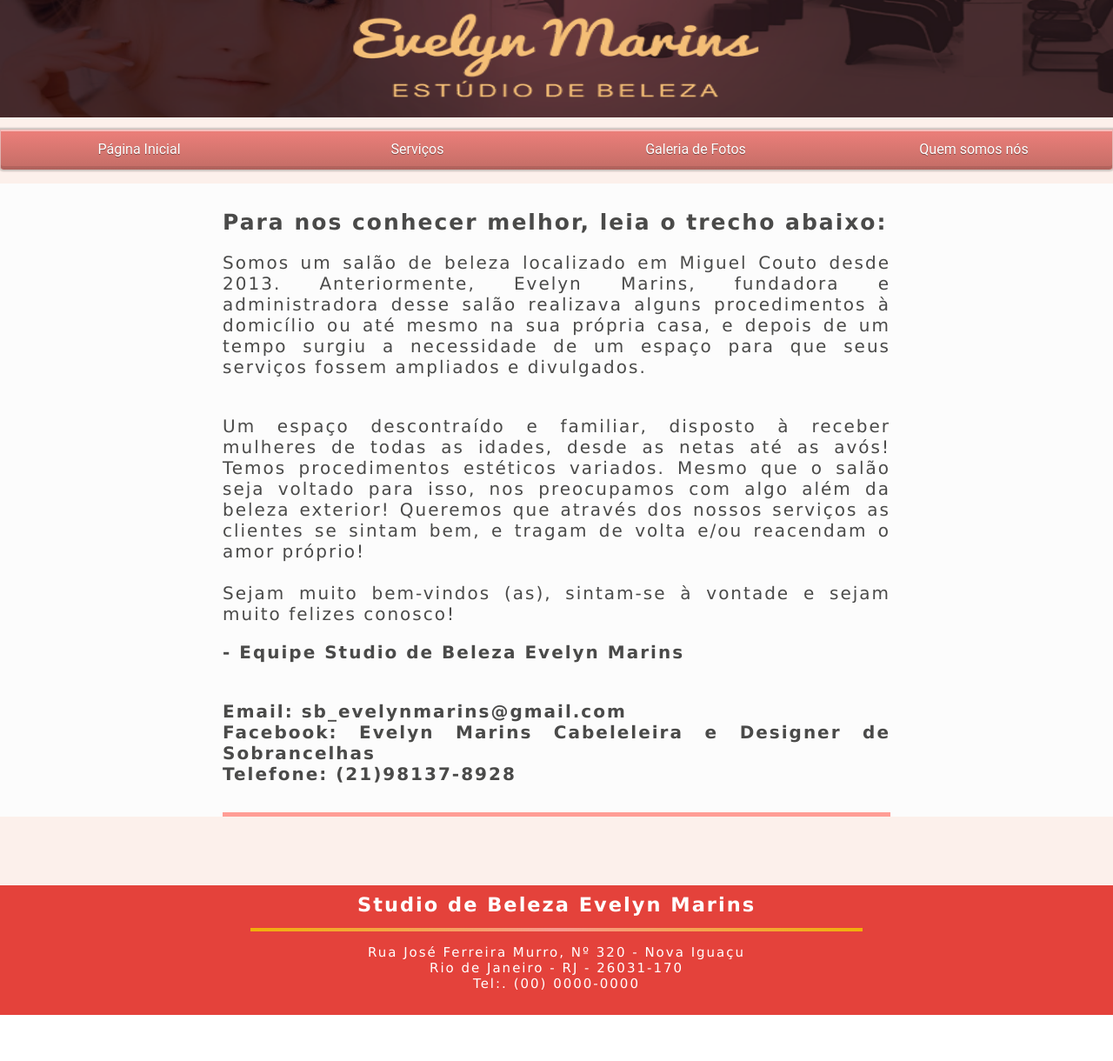
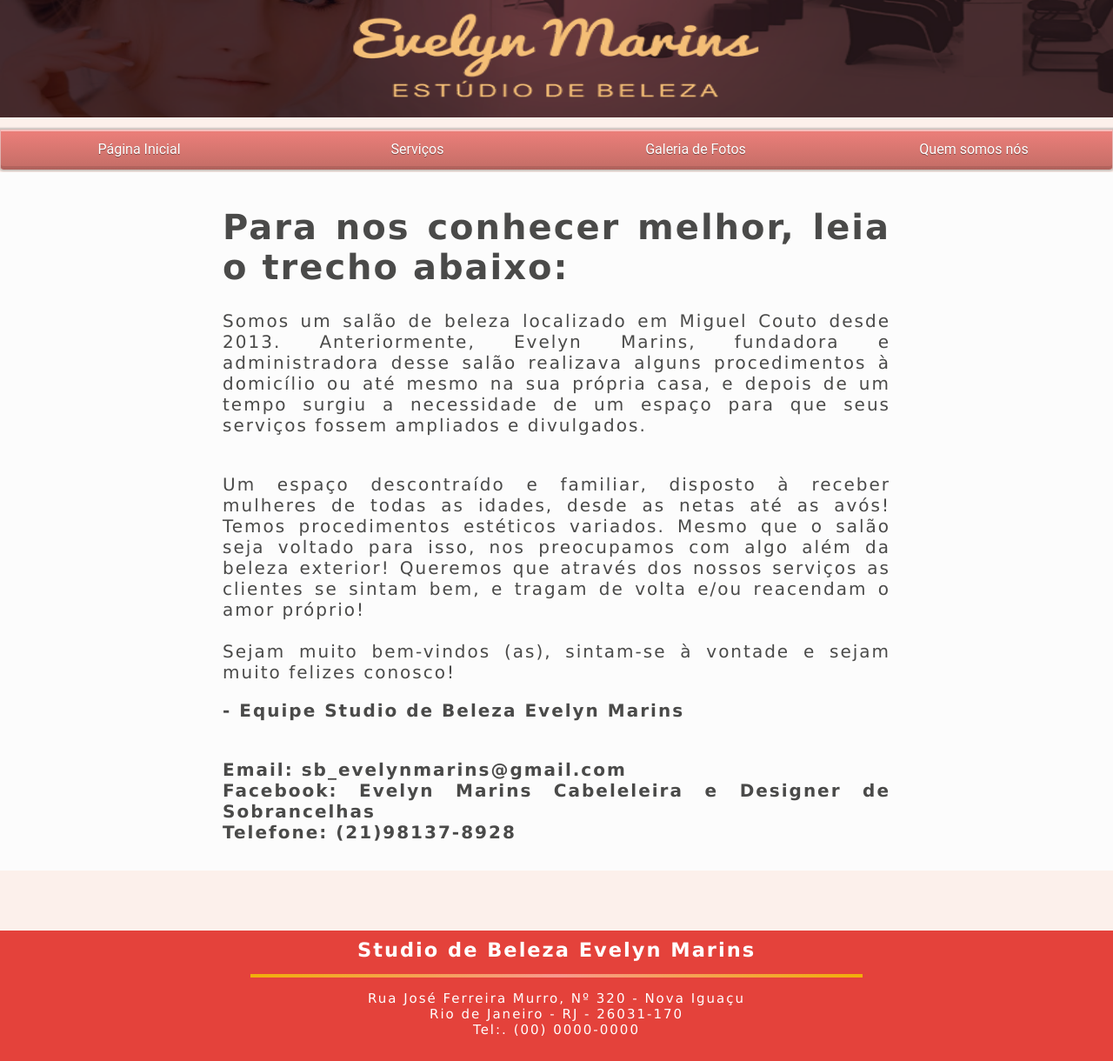
Before and after one commit to cp2-dc-info-projeto-final/sb-studio-de-beleza, a PHP site: page /quemsomos.html in a window 1280 px wide. Shown: the whole page at 87% size. Before the commit the page ends 1167 px from the top, so only its background shows below. Run offline with PHP 8.4, Linux system fonts and the light colour scheme.

Commit message:
breve finalização da página quem somos

```diff
--- a/Projeto/estilo_quemsomos.css
+++ b/Projeto/estilo_quemsomos.css
@@ -1,4 +1,5 @@
-body {
+body
+{
   background-color: #fcf0eb;
   position:absolute;
   margin:0;
@@ -28,7 +29,6 @@ body {
 {
   display: table-cell;
 	width: 160px;
-
 }
 #menu a
 {
@@ -40,7 +40,6 @@ body {
 	text-shadow: 0 1px 0 rgba(0, 0, 0, 0.4);
 	transition : text-shadow,color 1s;
 	position:relative;
-
 }
 #menu a:hover
 {
@@ -56,30 +55,22 @@ body {
   position: absolute;
   transition:1s;
 }
-.div1 {
+.div1
+{
   font-size: 20px;
   text-align: justify;
-  margin-top: 1%;
+  margin-top: -1%;
   margin-left:20%;
   margin-right:20%;
   color:#4a4a49;
   letter-spacing:2px;
-  border-style: solid;
-  border-bottom-width: 5px;
-  border-top-width: 0;
-  border-color:#ff9d95;
-  border-right-width: 0;
-  border-left-width: 0;
   padding-top:1%;
   padding-bottom:1%;
-
 }
-.fundo {
+.fundo
+{
 background-color:#fcfcfc;
 height:30%;
-}
-h1 {
-  font-size:25px;
 }
 .footer
 {
@@ -89,7 +80,7 @@ h1 {
     color:white;
     font-size:15px;
     position:relative;
-    top:60px;
+    top:50px;
     line-height:120%;
     letter-spacing:2px;
 }
@@ -108,3 +99,6 @@ h1 {
     letter-spacing:2px;
     font-size: 1.5em;
 }
+#iframe1 {
+  margin-top:2%;
+}
```
